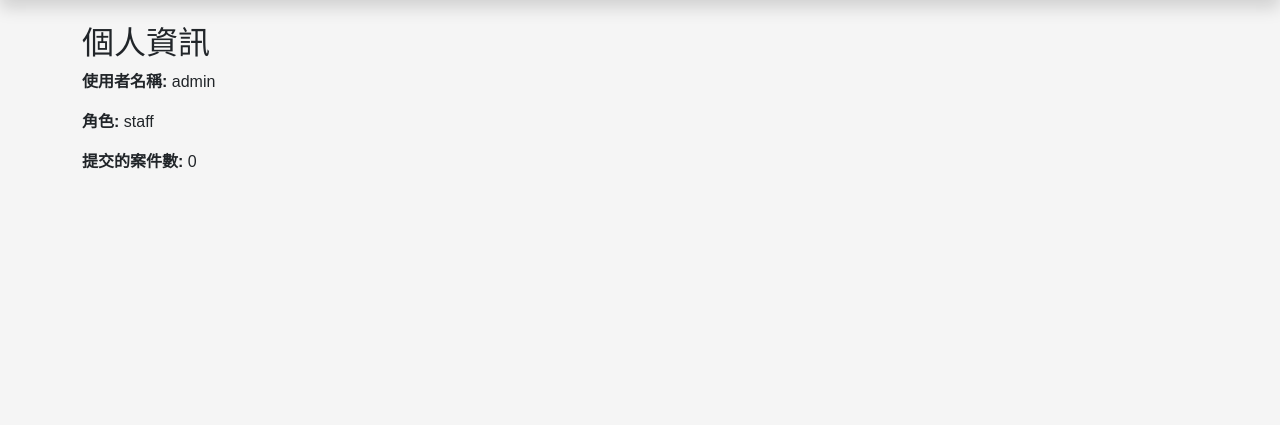
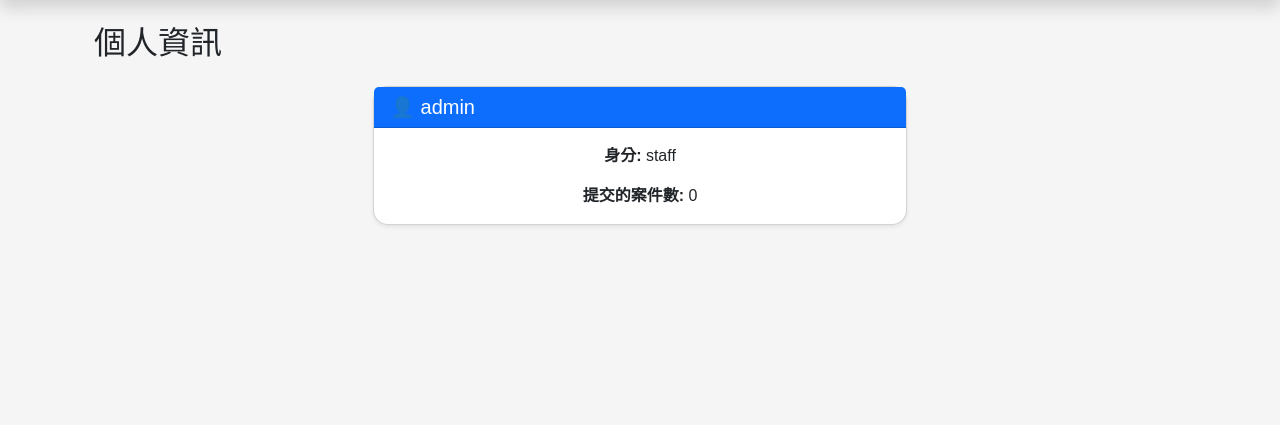
Before and after one commit to eric489890273/goerrand, a Flask app: page /profile_page in a window 1280 px wide. Shown: the part 56-481 px from the top of the page. Run offline with Flask 3, Linux system fonts and the light colour scheme; a user stored in the database is signed in.

Commit message:
修改個人資訊的設計

```diff
--- a/static/style.css
+++ b/static/style.css
@@ -14,6 +14,15 @@ body {
 .card:hover {
     transform: translateY(-5px);
     box-shadow: 0 8px 15px rgba(0,0,0,0.25);
+}
+
+.card.no-hover {
+    transition: none !important;
+}
+
+.card.no-hover:hover {
+    transform: none !important;
+    box-shadow: 0 .125rem .25rem rgba(0,0,0,.075) !important; /* 保持原本小陰影，不浮起 */
 }
 
 /* 卡片內文字置中 */
--- a/templates/profile.html
+++ b/templates/profile.html
@@ -1,7 +1,20 @@
 {% extends "base.html" %}
 {% block content %}
-<h2>個人資訊</h2>
-<p><strong>使用者名稱:</strong> {{ current_user.username }}</p>
-<p><strong>角色:</strong> {{ current_user.role }}</p>
-<p><strong>提交的案件數:</strong> {{ current_user.cases|length }}</p>
+<div class="container">
+    <h2 class="mb-4">個人資訊</h2>
+
+    <div class="row justify-content-center">
+        <div class="col-md-6">
+            <div class="card shadow-sm no-hover">
+                <div class="card-header bg-primary text-white">
+                    <h5 class="card-title mb-0">👤 {{ current_user.username }}</h5>
+                </div>
+                <div class="card-body">
+                    <p class="card-text"><strong>身分:</strong> {{ current_user.role }}</p>
+                    <p class="card-text"><strong>提交的案件數:</strong> {{ current_user.cases|length }}</p>
+                </div>
+            </div>
+        </div>
+    </div>
+</div>
 {% endblock %}
```
